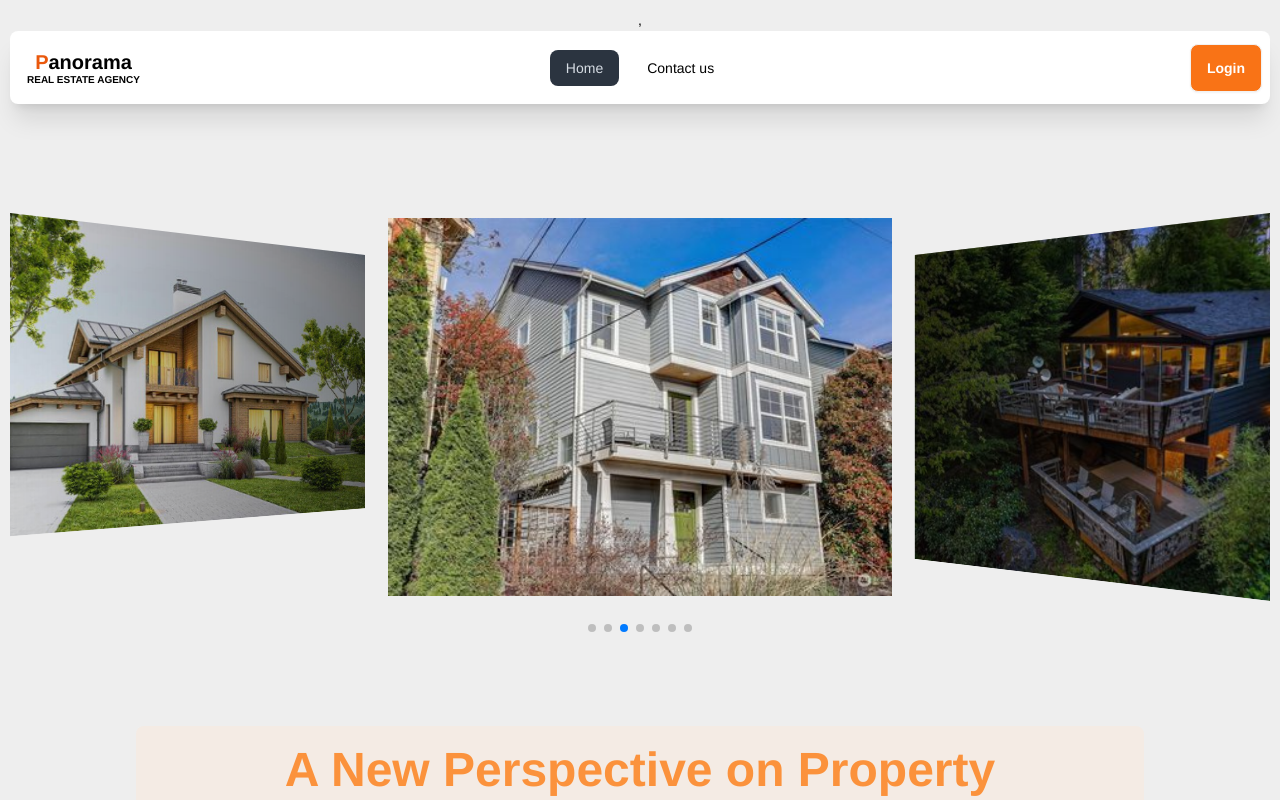
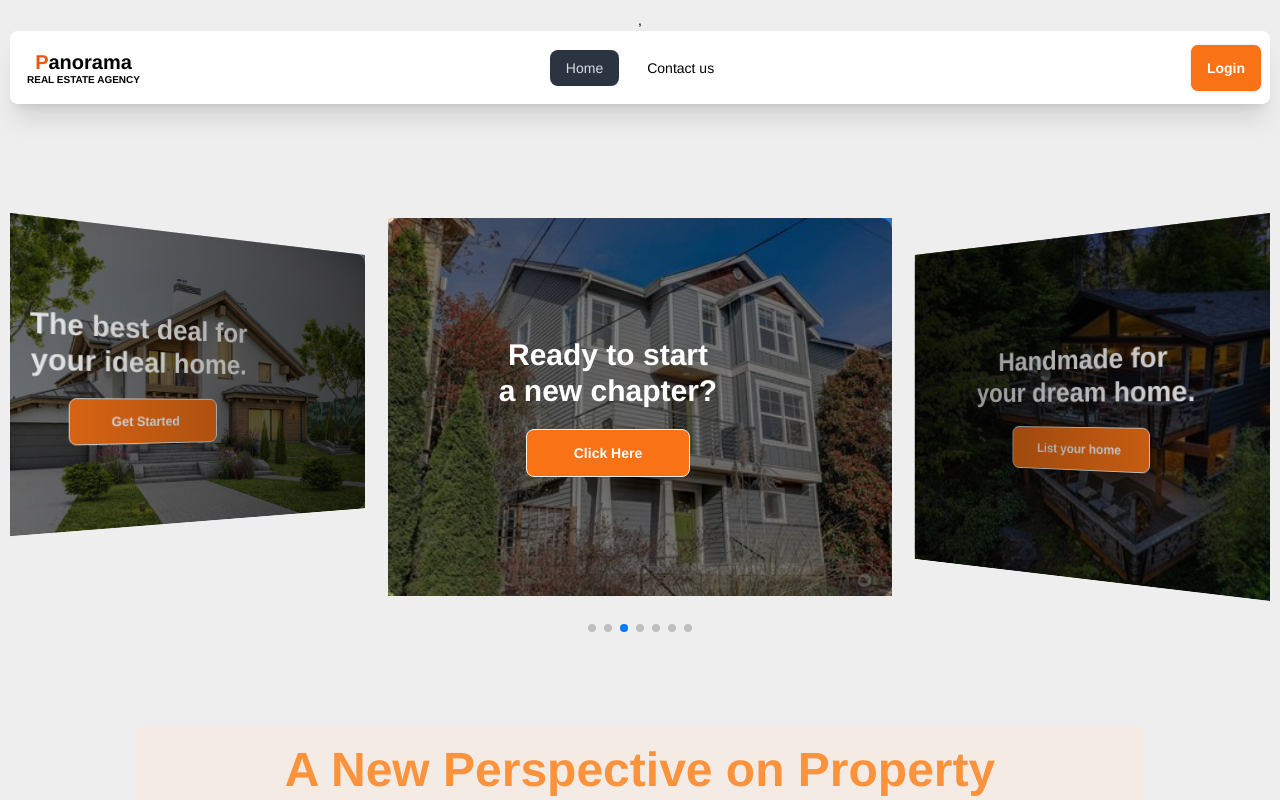
Before and after one commit to sujonifty/real-estate, a React (Vite) app: page / in a window 1280 px wide. Shown: the top 800 px of the page. Built offline with nearby package versions, Linux system fonts and the light colour scheme; no server answers; what tailwindcss-animatecss would draw is missing.

Commit message:
completed readme file

```diff
--- a/src/Components/Slide.jsx
+++ b/src/Components/Slide.jsx
@@ -45,26 +45,96 @@ const Slide = () => {
                 modules={[Autoplay ,EffectCoverflow, Pagination]}
                 className="mySwiper"
             >
-                <SwiperSlide>
+                <SwiperSlide className="relative">
                     <img src={img1} />
+                    <div className="absolute top-0 w-full h-full rounded-xl flex justify-center  bg-black bg-opacity-50">
+                        <div className="w-full md:w-2/3 flex justify-center items-center flex-col md:m-20 rounded-xl  md:text-left space-y-3 md:space-y-5 p-5 md:p-16 md:pl-0  bg-base-50">
+                            <h1 className=" text-2xl md:text-5xl lg:text-3xl  text-white text-center  font-bold">
+                            Let us help you <br />
+                            make the move.
+                            </h1>
+                            <button className="btn bg-orange-500 text-white hover:text-black mx-auto w-full md:w-full lg:w-4/5 font-bold xl:w-3/5">List your home</button>
+                        </div>
+
+                    </div>
                 </SwiperSlide>
-                <SwiperSlide>
+                <SwiperSlide className="relative">
                     <img src={img2} />
+                    <div className="absolute top-0 w-full h-full rounded-xl flex justify-center  bg-black bg-opacity-50">
+                        <div className="w-full md:w-2/3 flex justify-center items-center flex-col md:m-20 rounded-xl  md:text-left space-y-3 md:space-y-5 p-5 md:p-16 md:pl-0  bg-base-50">
+                            <h1 className=" text-2xl md:text-5xl lg:text-3xl  text-white text-center  font-bold">
+                            The best deal for <br />
+                            your ideal home.
+                            </h1>
+                            <button className="btn bg-orange-500 text-white hover:text-black mx-auto w-full md:w-full lg:w-4/5 font-bold xl:w-3/5">Get Started</button>
+                        </div>
+
+                    </div>
                 </SwiperSlide>
-                <SwiperSlide>
+                <SwiperSlide className="relative">
                     <img src={img3} />
+                    <div className="absolute top-0 w-full h-full rounded-xl flex justify-center  bg-black bg-opacity-50">
+                        <div className="w-full md:w-2/3 flex justify-center items-center flex-col md:m-20 rounded-xl  md:text-left space-y-3 md:space-y-5 p-5 md:p-16 md:pl-0  bg-base-50">
+                            <h1 className=" text-2xl md:text-5xl lg:text-3xl  text-white text-center  font-bold">
+                            Ready to start <br />
+                            a new chapter?
+                            </h1>
+                            <button className="btn bg-orange-500 text-white hover:text-black mx-auto w-full md:w-full lg:w-4/5 font-bold xl:w-3/5">Click Here</button>
+                        </div>
+
+                    </div>
                 </SwiperSlide>
-                <SwiperSlide>
+                <SwiperSlide className="relative">
                     <img src={img4} />
+                    <div className="absolute top-0 w-full h-full rounded-xl flex justify-center  bg-black bg-opacity-50">
+                        <div className="w-full md:w-2/3 flex justify-center items-center flex-col md:m-20 rounded-xl  md:text-left space-y-3 md:space-y-5 p-5 md:p-16 md:pl-0  bg-base-50">
+                            <h1 className=" text-2xl md:text-5xl lg:text-3xl  text-white text-center  font-bold">
+                            Handmade for <br />
+                            your dream home.
+                            </h1>
+                            <button className="btn bg-orange-500 text-white hover:text-black mx-auto w-full md:w-full lg:w-4/5 font-bold xl:w-3/5">List your home</button>
+                        </div>
+
+                    </div>
                 </SwiperSlide>
-                <SwiperSlide>
+                <SwiperSlide className="relative">
                     <img src={img5} />
+                    <div className="absolute top-0 w-full h-full rounded-xl flex justify-center  bg-black bg-opacity-50">
+                        <div className="w-full md:w-2/3 flex justify-center items-center flex-col md:m-20 rounded-xl  md:text-left space-y-3 md:space-y-5 p-5 md:p-16 md:pl-0  bg-base-50">
+                            <h1 className=" text-2xl md:text-5xl lg:text-2xl  text-white text-center  font-bold">
+                            Tailored Solutions for   <br />
+                            Your Dream Home.
+                            </h1>
+                            <button className="btn bg-orange-500 text-white hover:text-black mx-auto w-full md:w-full lg:w-4/5 font-bold xl:w-3/5">Get Started</button>
+                        </div>
+
+                    </div>
                 </SwiperSlide>
-                <SwiperSlide>
+                <SwiperSlide className="relative">
                     <img src={img6} />
+                    <div className="absolute top-0 w-full h-full rounded-xl flex justify-center  bg-black bg-opacity-50">
+                        <div className="w-full md:w-2/3 flex justify-center items-center flex-col md:m-20 rounded-xl  md:text-left space-y-3 md:space-y-5 p-5 md:p-16 md:pl-0  bg-base-50">
+                            <h1 className=" text-2xl md:text-5xl lg:text-3xl  text-white text-center  font-bold">
+                            Let's make your  <br />
+                            vision come to life.
+                            </h1>
+                            <button className="btn bg-orange-500 text-white hover:text-black mx-auto w-full md:w-full lg:w-4/5 font-bold xl:w-3/5">Learn more</button>
+                        </div>
+
+                    </div>
                 </SwiperSlide>
-                <SwiperSlide>
+                <SwiperSlide className="relative">
                     <img src={img7} />
+                    <div className="absolute top-0 w-full h-full rounded-xl flex justify-center  bg-black bg-opacity-50">
+                        <div className="w-full md:w-2/3 flex justify-center items-center flex-col md:m-20 rounded-xl  md:text-left space-y-3 md:space-y-5 p-5 md:p-16 md:pl-0  bg-base-50">
+                            <h1 className=" text-2xl md:text-5xl lg:text-2xl  text-white text-center  font-bold">
+                            Elevating Your Home  <br />
+                            Search Experience.
+                            </h1>
+                            <button className="btn bg-orange-500 text-white hover:text-black mx-auto w-full md:w-full lg:w-4/5 font-bold xl:w-3/5">Search Here</button>
+                        </div>
+
+                    </div>
                 </SwiperSlide>
             </Swiper>
         </>
--- a/src/Pages/Login/Login.jsx
+++ b/src/Pages/Login/Login.jsx
@@ -62,8 +62,8 @@ const Login = () => {
             })
     }
     return (
-        <div className="flex justify-center items-center">
-            <div className="card shrink-0  w-full max-w-sm shadow-2xl bg-base-100">
+        <div className="flex justify-center items-center my-20 ">
+            <div className="card shrink-0  w-full max-w-sm shadow-2xl bg-base-100 p-3 lg:py-10">
                 <form onSubmit={handleLogin} className="card-body p-5">
                     <div className="form-control">
                         <label className="label">
```
Also changed, not shown: src/Pages/ContactUs/ContactUs.jsx (+10 -10 lines), 1 other file (tests, documents, lock files or other folders).
